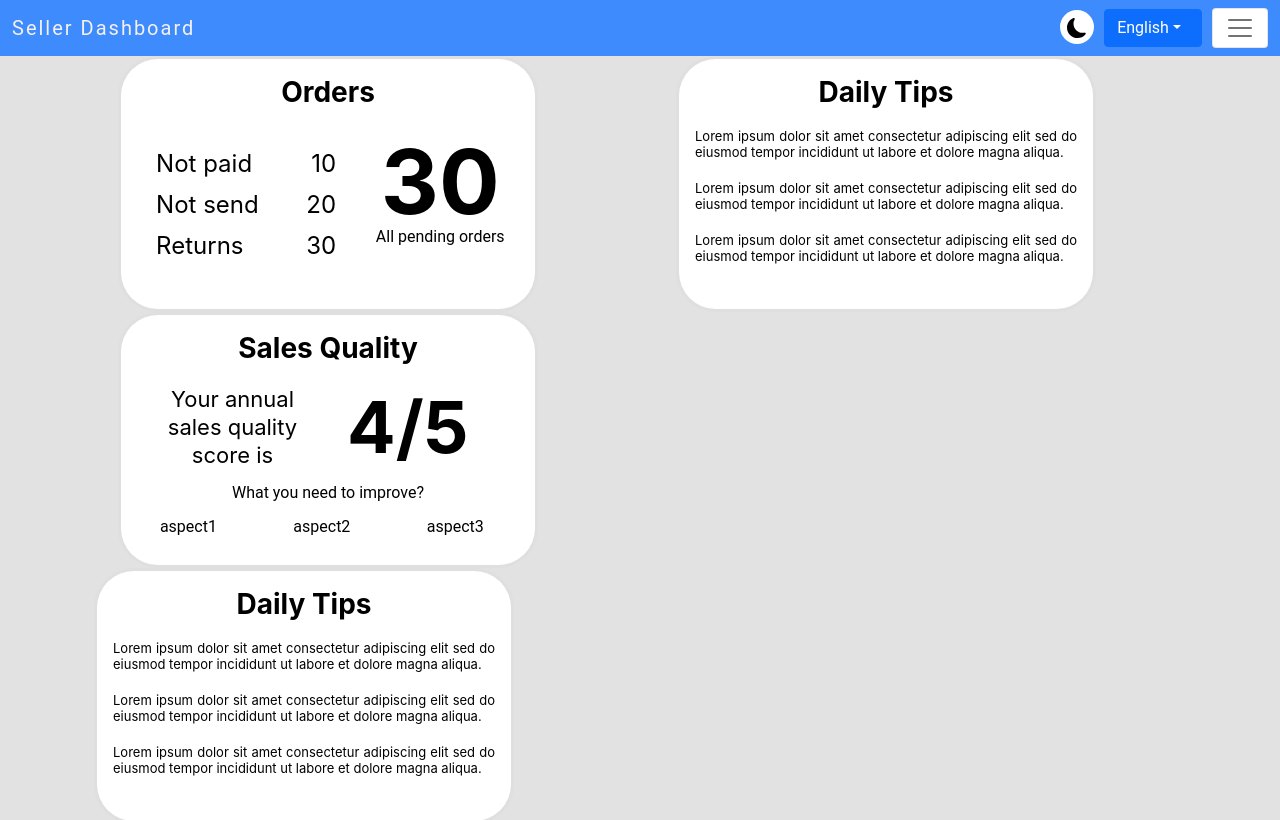
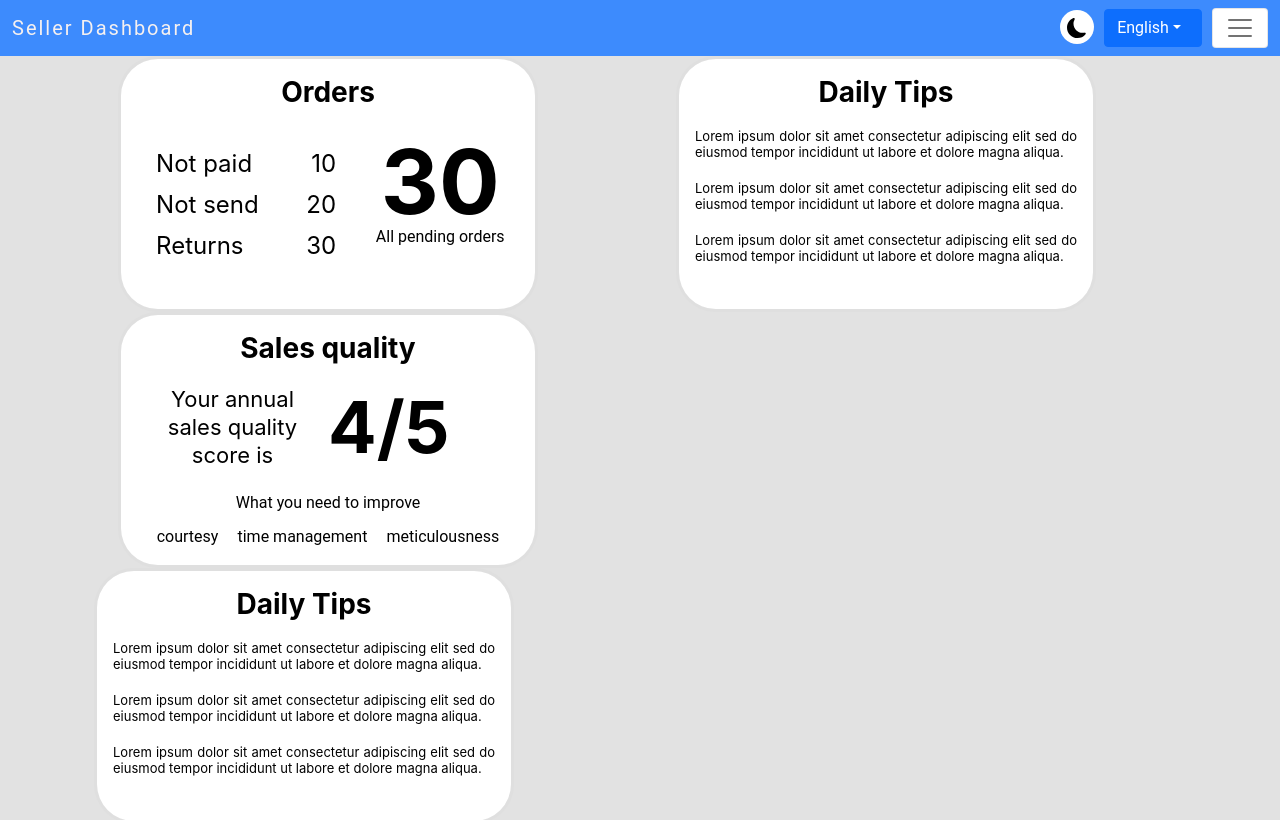
Before and after one commit to kasiagrygorowicz/Power-gui-with-Pan-Pawel, a React (Create React App) app: page /dashboard in a window 1280 px wide. Shown: the top 820 px of the page. Built offline with nearby package versions, Linux system fonts and the light colour scheme.

Commit message:
jezyk, poprawki - sales quality widget

```diff
--- a/src/components/widget/salesQualityWidget/AnnualScore.js
+++ b/src/components/widget/salesQualityWidget/AnnualScore.js
@@ -1,13 +1,13 @@
 import classes from "./AnnualScore.module.css";
 import { Star, StarFill } from "react-bootstrap-icons";
 
-function AnnualSalesScore() {
+function AnnualSalesScore({t, score}) {
   return (
     <div className={classes.mainStructure}>
       <div className={classes.labelStyle}>
-        Your annual sales quality score is{" "}
+          {t("salesQuality.msg")}
       </div>
-      <div className={classes.ratingLabel}>4/5</div>
+      <div className={classes.ratingLabel}>{score}</div>
     </div>
   );
 }
--- a/src/components/widget/salesQualityWidget/AnnualScore.module.css
+++ b/src/components/widget/salesQualityWidget/AnnualScore.module.css
@@ -15,7 +15,7 @@ font-style: normal;
 font-weight: bold;
 font-size: 72px;
 position:relative;
-left: 10%;
+left: 5%;
 
 }
 
--- a/src/components/widget/salesQualityWidget/Improvement.js
+++ b/src/components/widget/salesQualityWidget/Improvement.js
@@ -1,10 +1,10 @@
 import classes from "./Improvement.module.css";
 
-function Improvement({ aspect1, aspect2, aspect3 }) {
+function Improvement({ t,aspect1, aspect2, aspect3 }) {
   return (
     <div>
       <div className={classes.mainStructure}>
-        <div className={classes.questionLabel}>What you need to improve?</div>
+        <div className={classes.questionLabel}>{t("salesQuality.q")}</div>
         <div className={classes.minorStructure}>
           <div>{aspect1}</div>
           <div>{aspect2}</div>
--- a/src/components/widget/salesQualityWidget/Improvement.module.css
+++ b/src/components/widget/salesQualityWidget/Improvement.module.css
@@ -8,10 +8,10 @@
 
 .minorStructure {
   display: flex;
-  column-gap: 20%;
-
+  column-gap: 5%;
+justify-content: center;
   position: relative;
-  left: 6%;
+  /*left: 6%;*/
 }
 
 .questionLabel {
--- a/src/components/widget/salesQualityWidget/SalesQualityWidget.js
+++ b/src/components/widget/salesQualityWidget/SalesQualityWidget.js
@@ -1,19 +1,29 @@
 import AnnualScore from './AnnualScore'
 import classes from './SalesQualityWidget.module.css'
 import widgetClasses from "../../layout/widget/Widget.module.css";
-import { Card } from "react-bootstrap";
+import {Card, Col} from "react-bootstrap";
 import Improvement from './Improvement';
 import { StyledSalesQualityWitget } from "./StyledSalesQualityWidget.styled";
+import {useTranslation} from "react-i18next";
 
 function SalesQualityWidget(){
+    const t = useTranslation()[0]
+    const score = "4/5";
+    const aspects = [
+        t("salesQuality.aspects.1"),
+        t("salesQuality.aspects.2"),
+        t("salesQuality.aspects.3"),
+        t("salesQuality.aspects.4"),
+        t("salesQuality.aspects.5")
+    ]
 return(
   <StyledSalesQualityWitget>
     <Card className={widgetClasses.basicShape}>
     <Card.Body>
-      <Card.Title className={widgetClasses.titleStyle}>Sales Quality</Card.Title>
+      <Card.Title className={widgetClasses.titleStyle}>{t("salesQualityW")}</Card.Title>
       <div className={classes.mainStructure}>
-      <AnnualScore/>
-      <Improvement aspect1={"aspect1"} aspect2={"aspect2"} aspect3={"aspect3"}/>
+      <AnnualScore t={t} score={score}/>
+      <Improvement t={t}aspect1={aspects[0]} aspect2={aspects[1]} aspect3={aspects[2]}/>
       </div>
     </Card.Body>
   </Card>
--- a/src/components/widget/salesQualityWidget/SalesQualityWidget.module.css
+++ b/src/components/widget/salesQualityWidget/SalesQualityWidget.module.css
@@ -0,0 +1,5 @@
+.mainStructure{
+    display:flex;
+   flex-direction: column;
+    row-gap: 10px;
+}
--- a/src/resources/eng/translation.json
+++ b/src/resources/eng/translation.json
@@ -21,8 +21,20 @@
     "notpaid":"Not paid",
     "returns":"Returns",
     "msg":"All pending orders"
+  },
+
+  "salesQualityW" : "Sales quality",
+  "salesQuality": {
+    "msg" : "Your annual sales quality score is",
+    "q" : "What you need to improve",
+    "aspects": {
+      "1": "courtesy",
+      "2": "time management",
+      "3": "meticulousness"
+    }
   }
 
 
 
+
 }
--- a/src/resources/pl/translation.json
+++ b/src/resources/pl/translation.json
@@ -19,5 +19,16 @@
     "notpaid":"Nieopłacone",
     "returns":"Zwroty",
     "msg":"Oczekujące zamówienia"
+  },
+
+  "salesQualityW" : "Jakość sprzedaży",
+  "salesQuality": {
+    "msg" : "Twój roczny wynik jakosci sprzedaży",
+    "q" : "Co musisz poprawić",
+    "aspects": {
+      "1": "uprzejmość",
+      "2": "zarzadzanie czasem",
+      "3": "skrupulatność"
+    }
   }
 }
```
